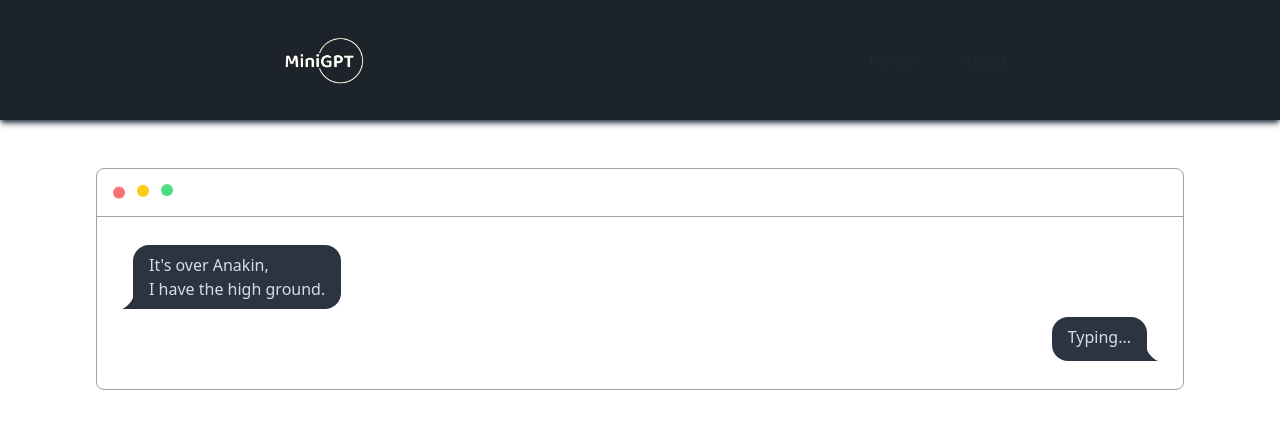
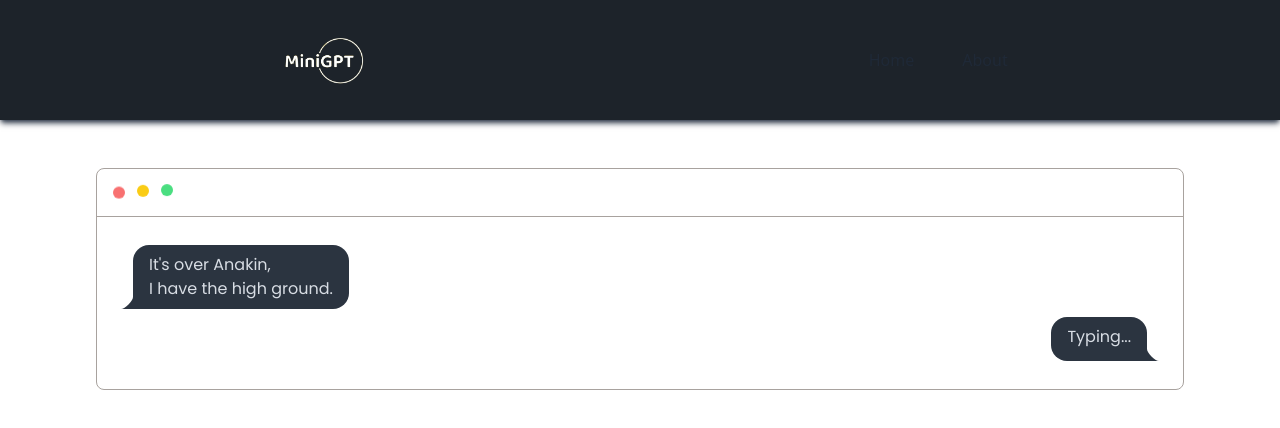
Before and after one commit to Lakshit-Chiranjiv/mini-gpt, a Next.js app: page /chat in a window 1280 px wide. Shown: the top 428 px of the page. Built offline with nearby package versions, Linux system fonts and the light colour scheme.

Commit message:
font class apply

```diff
--- a/app/components/MacWindow.jsx
+++ b/app/components/MacWindow.jsx
@@ -1,7 +1,7 @@
 
 const MacWindow = ({children}) => {
   return (
-    <div className="w-full border border-stone-400 rounded-lg">
+    <div className="w-full border border-stone-400 rounded-lg font-poppins">
       <div className="border-b border-stone-400 h-12 flex justify-start">
         <div className="flex justify-center items-center gap-3 mx-4">
           <div className="bg-red-400 w-3 h-3 rounded-full animate-bounce"></div>
```
